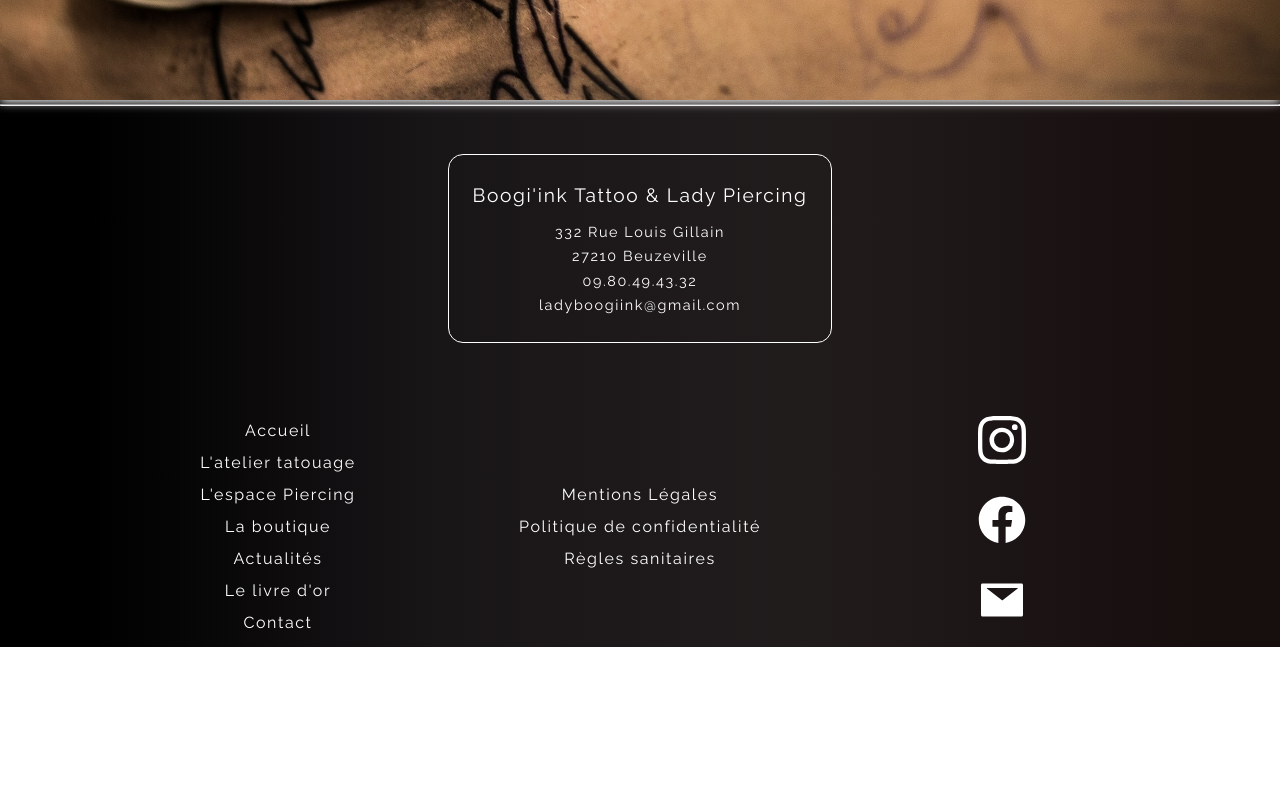
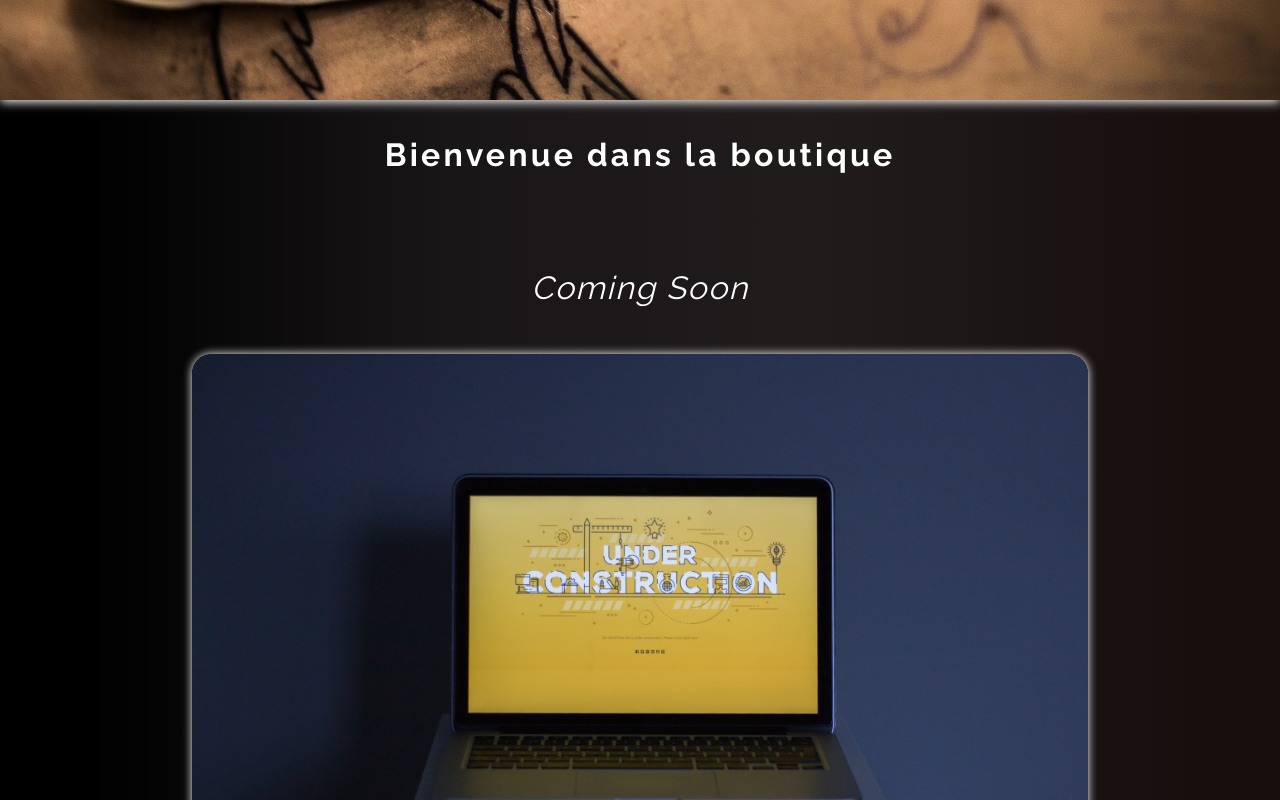
Before and after one commit to AnthonyOuzhene/boogi-ink-lady-piercing-front, a React (Create React App) app: page /la-boutique in a window 1280 px wide. Shown: the part 540-1340 px from the top of the page. Before the commit the page ends 1187 px from the top, so only its background shows below. Built offline with nearby package versions, Linux system fonts and the light colour scheme.

Commit message:
creation du composant Shop

```diff
--- a/src/App.js
+++ b/src/App.js
@@ -8,17 +8,18 @@ import { setUserIsConnected, setUserIsAdmin } from './actions/actions';
 import React, { useEffect } from "react";
 
 // Import des composants
+import Blog from './components/Blog/Blog';
+import BlogSingle from './components/Blog/BlogSingle';
 import Contact from './components/Contact/ContactPage';
 import Header from './components/Header/Header';
 import HomePage from './components/HomePage/HomePage';
+import Login from './components/Login/Login';
 import Footer from './components/Footer/Footer';
+import PiercingWorkSpace from './components/PiercingWorkSpace/PiercingWorkSpace';
+import SignUp from './components/Login/SignUp';
+import Shop from './components/Shop/Shop';
 import TattooWorkShop from './components/TattooWorkShop/TattooWorkShop';
-import PiercingWorkSpace from './components/PiercingWorkSpace/PiercingWorkSpace';
-import Login from './components/Login/Login';
-import SignUp from './components/Login/SignUp';
 import VisitorBook from './components/VisitorBook/VisitorBook';
-import Blog from './components/Blog/Blog';
-import BlogSingle from './components/Blog/BlogSingle';
 
 
 const App = () => {
@@ -36,8 +37,7 @@ const App = () => {
       dispatch(setUserIsAdmin(true));
       //console.log('admin');
     }
-    else if ((token) && role === '["ROLE_USER"]')
-    {
+    else if ((token) && role === '["ROLE_USER"]') {
       dispatch(setUserIsConnected(true));
       dispatch(setUserIsAdmin(false));
       //console.log('user');
@@ -50,16 +50,6 @@ const App = () => {
 
     }
   }, [dispatch]);
-
-
-
-
-
-
-
-
-
-
 
 
   return (
@@ -76,6 +66,7 @@ const App = () => {
         <Route path="/livre-d-or" element={<VisitorBook />} />
         <Route path="/actualites" element={<Blog />} />
         <Route path="/actualites/article" element={<BlogSingle />} />
+        <Route path="/la-boutique" element={<Shop />} />
       </Routes>
       <Footer />
     </div>
--- /dev/null
+++ b/src/components/Shop/Shop.js
@@ -0,0 +1,21 @@
+import React from 'react';
+import './shop.scss';
+import underContruction from './images/construction.jpg';
+
+
+const Shop = () => {
+
+    return (
+        <div>
+
+            <h1 className="text-center">Bienvenue dans la boutique</h1>
+
+            <h2 className="gallery-title">Coming Soon</h2>
+
+            <img src= {underContruction} alt="coming-soon" className="underContruction" />
+
+        </div>
+    )
+}
+
+export default Shop;
--- /dev/null
+++ b/src/components/Shop/shop.scss
@@ -0,0 +1,7 @@
+.underContruction {
+    width: 70%;
+    object-fit: cover;
+    margin: 2em 0 5em 0;
+    box-shadow: 0 0 10px 0 white;
+    border-radius: 20px;
+}
```
Also changed, not shown: src/components/Shop/images/construction.jpg (added).
